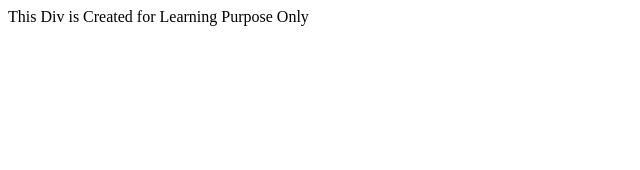
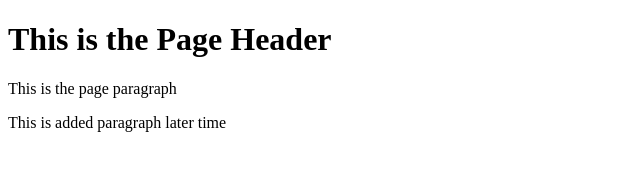
Before and after one commit to ELIASDA-Design/GIT-TEST, a website: page index.html in a window 1280 px wide. Shown: the whole page, without its empty margins (0-640 px from the left). Drawn offline with Linux system fonts and the light colour scheme.

Commit message:
HAndleing some conflicts

```diff
--- a/index.html
+++ b/index.html
@@ -6,8 +6,8 @@
         <title>Test Purpose Only</title>
     </head>
     <body>
-        <div>
-            This Div is Created for Learning Purpose Only
-        </div>
+        <h1>This is the Page Header</h1>
+        <p>This is the page paragraph</p>
+        <p>This is added paragraph later time</p>
     </body>
 </html>
```
